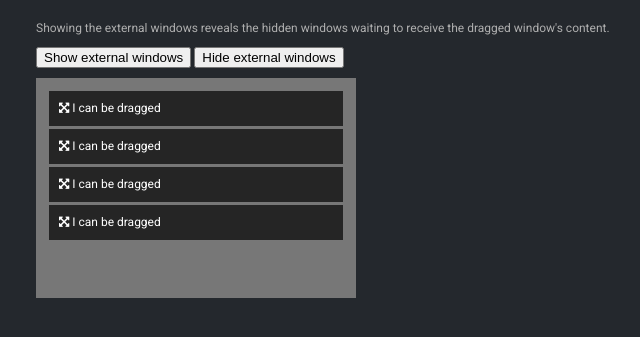
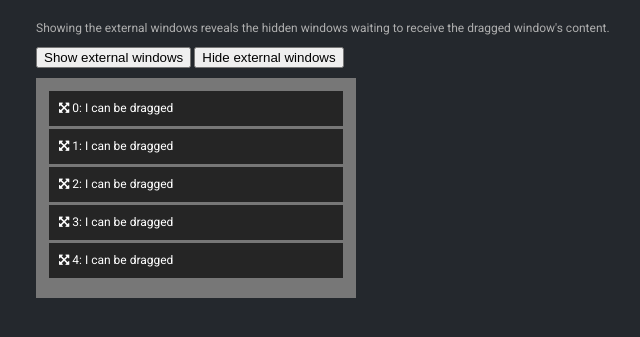
Before and after one commit to openfin/openfin-examples-windowing, a website: page tear-out-windows/src/index.html in a window 1280 px wide. Shown: the part 85-422 px from the top of the page, without its empty margins (4-644 px from the left). Drawn offline with Linux system fonts and the light colour scheme.

Commit message:
Minor changes to tear-out index.html.

```diff
--- a/tear-out-windows/src/index.html
+++ b/tear-out-windows/src/index.html
@@ -14,10 +14,11 @@
     <button id="show-external">Show external windows</button>
     <button id="hide-external">Hide external windows</button>
     <div class="dropzone">
-        <div class="dragger" draggable="true"><i class="fa fa-arrows-alt"></i> I can be dragged</div>
-        <div class="dragger" draggable="true"><i class="fa fa-arrows-alt"></i> I can be dragged</div>
-        <div class="dragger" draggable="true"><i class="fa fa-arrows-alt"></i> I can be dragged</div>
-        <div class="dragger" draggable="true"><i class="fa fa-arrows-alt"></i> I can be dragged</div>
+        <div class="dragger" draggable="true"><i class="fa fa-arrows-alt"></i> 0: I can be dragged</div>
+        <div class="dragger" draggable="true"><i class="fa fa-arrows-alt"></i> 1: I can be dragged</div>
+        <div class="dragger" draggable="true"><i class="fa fa-arrows-alt"></i> 2: I can be dragged</div>
+        <div class="dragger" draggable="true"><i class="fa fa-arrows-alt"></i> 3: I can be dragged</div>
+        <div class="dragger" draggable="true"><i class="fa fa-arrows-alt"></i> 4: I can be dragged</div>
     </div>
 
 </div>
```
